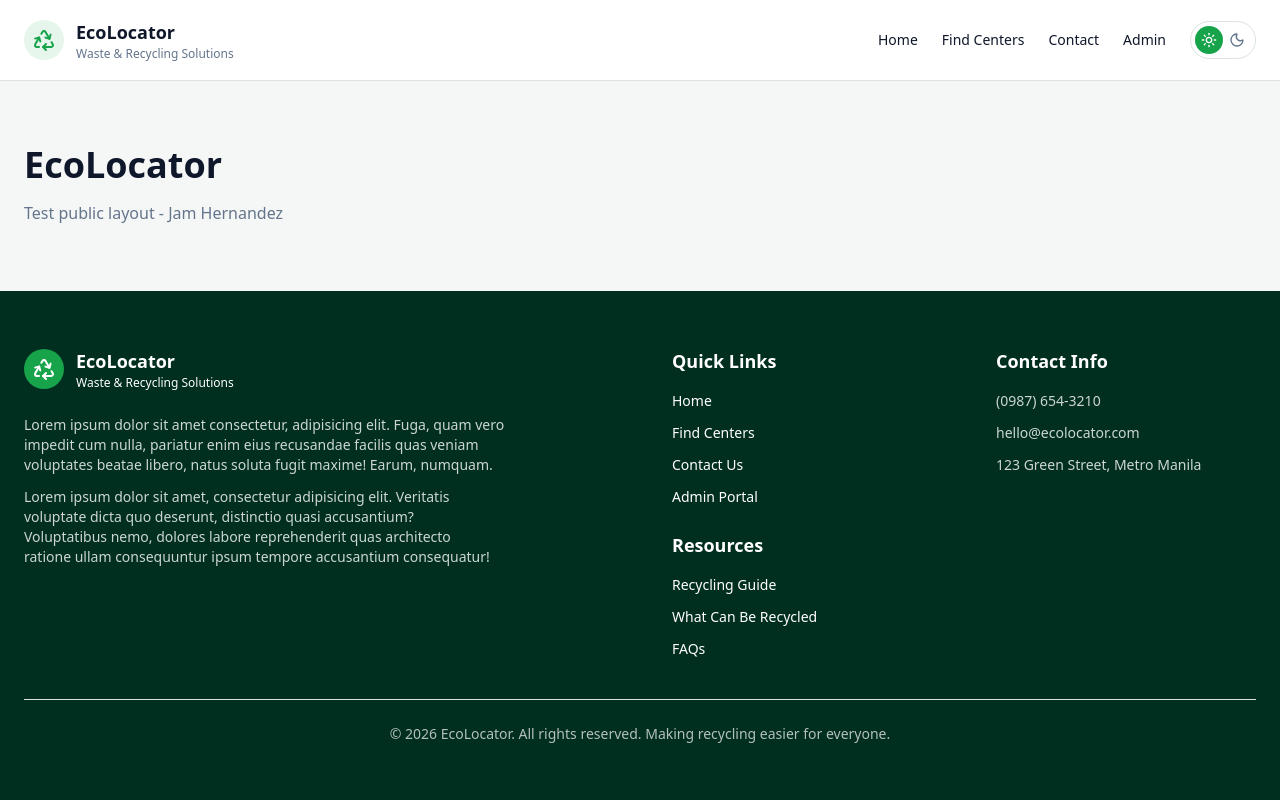
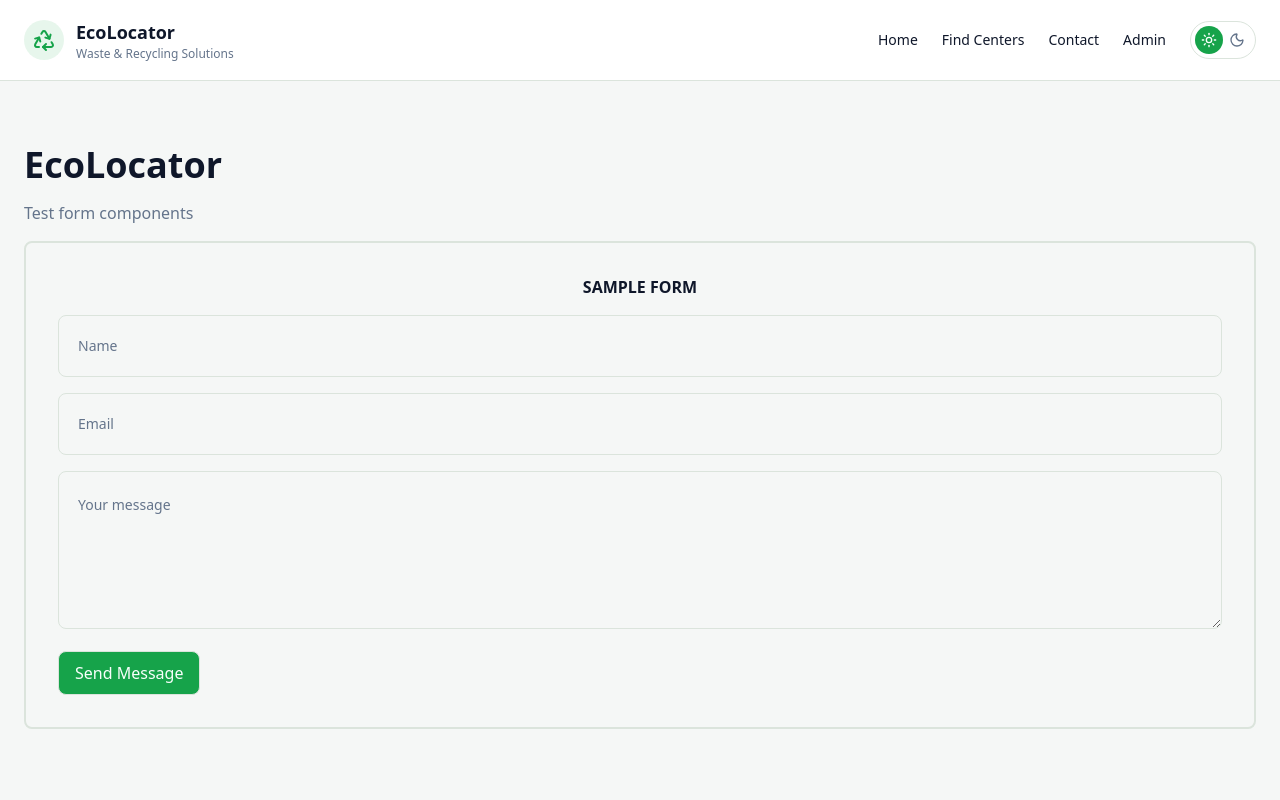
Before and after one commit to jamloresto/cmsc-207-ecolocator, a Next.js app in the folder apps/web/: page / in a window 1280 px wide. Shown: the top 800 px of the page. Built offline with nearby package versions, Linux system fonts and the light colour scheme.

Commit message:
feat(ui): add reusable button, input, and textarea components

```diff
--- a/apps/web/src/app/page.tsx
+++ b/apps/web/src/app/page.tsx
@@ -1,4 +1,7 @@
 import { PublicLayout } from '@/components/layout/public-layout';
+import { Button } from '@/components/ui/button';
+import { Input } from '@/components/ui/input';
+import { Textarea } from '@/components/ui/textarea';
 
 export default function HomePage() {
   return (
@@ -6,8 +9,15 @@ export default function HomePage() {
       <section className="mx-auto max-w-7xl px-6 py-16">
         <h1 className="text-4xl font-bold">EcoLocator</h1>
         <p className="text-muted-foreground mt-4">
-          Test public layout - Jam Hernandez
+          Test form components
         </p>
+        <form className="space-y-4 my-4 p-8 border-2 rounded-lg">
+          <h3 className="text-center font-bold">SAMPLE FORM</h3>
+          <Input label="Name" name="name" />
+          <Input type="email" label="Email" name="email" />
+          <Textarea label="Your message" />
+          <Button type="submit">Send Message</Button>
+        </form>
       </section>
     </PublicLayout>
   );
--- /dev/null
+++ b/apps/web/src/components/ui/button.tsx
@@ -0,0 +1,58 @@
+import { ButtonHTMLAttributes, ReactNode } from 'react';
+import { cn } from '@/lib/utils';
+
+type ButtonVariant = 'primary' | 'secondary' | 'outline' | 'ghost' | 'danger';
+type ButtonSize = 'sm' | 'md' | 'lg';
+
+type ButtonProps = ButtonHTMLAttributes<HTMLButtonElement> & {
+  children: ReactNode;
+  variant?: ButtonVariant;
+  size?: ButtonSize;
+  fullWidth?: boolean;
+};
+
+const variantClasses: Record<ButtonVariant, string> = {
+  primary:
+    'bg-primary text-primary-foreground hover:bg-primary-hover border border-primary',
+  secondary:
+    'bg-secondary text-secondary-foreground hover:opacity-90 border border-secondary',
+  outline: 'border border-border bg-transparent text-foreground hover:bg-muted',
+  ghost:
+    'border border-transparent bg-transparent text-foreground hover:bg-muted',
+  danger:
+    'border border-destructive bg-destructive text-white hover:opacity-90',
+};
+
+const sizeClasses: Record<ButtonSize, string> = {
+  sm: 'h-9 px-3 text-sm',
+  md: 'h-11 px-4 text-sm',
+  lg: 'h-12 px-5 text-base',
+};
+
+export function Button({
+  children,
+  className,
+  variant = 'primary',
+  size = 'md',
+  fullWidth = false,
+  type = 'button',
+  disabled,
+  ...props
+}: ButtonProps) {
+  return (
+    <button
+      type={type}
+      disabled={disabled}
+      className={cn(
+        'focus:ring-ring inline-flex items-center justify-center rounded-lg font-medium transition focus:ring-2 focus:ring-offset-2 focus:outline-none disabled:cursor-not-allowed disabled:opacity-60',
+        variantClasses[variant],
+        sizeClasses[size],
+        fullWidth && 'w-full',
+        className,
+      )}
+      {...props}
+    >
+      {children}
+    </button>
+  );
+}
--- /dev/null
+++ b/apps/web/src/components/ui/input.tsx
@@ -0,0 +1,58 @@
+import { forwardRef, InputHTMLAttributes } from 'react';
+import { cn } from '@/lib/utils';
+
+type InputProps = InputHTMLAttributes<HTMLInputElement> & {
+  label?: string;
+};
+
+export const Input = forwardRef<HTMLInputElement, InputProps>(
+  ({ className, type = 'text', label, id, placeholder, ...props }, ref) => {
+    const inputId = id ?? label?.toLowerCase().replace(/\s+/g, '-');
+
+    if (!label) {
+      return (
+        <input
+          ref={ref}
+          id={inputId}
+          type={type}
+          className={cn(
+            'border-input bg-background text-foreground placeholder:text-muted-foreground focus:border-ring focus:ring-ring w-full rounded-lg border px-4 py-3 text-sm transition outline-none focus:ring-2',
+            className,
+          )}
+          placeholder={placeholder}
+          {...props}
+        />
+      );
+    }
+
+    return (
+      <div className="relative w-full">
+        <input
+          ref={ref}
+          id={inputId}
+          type={type}
+          placeholder=" "
+          className={cn(
+            'peer border-input bg-background text-foreground focus:border-ring focus:ring-ring w-full rounded-lg border px-4 pt-6 pb-3 text-sm transition outline-none focus:ring-2',
+            className,
+          )}
+          {...props}
+        />
+
+        <label
+          htmlFor={inputId}
+          className={cn(
+            'bg-background text-muted-foreground absolute top-1/2 left-4 -translate-y-1/2 px-1 text-sm transition-all',
+            'peer-placeholder-shown:top-1/2 peer-placeholder-shown:text-sm',
+            'peer-focus:top-2 peer-focus:translate-y-0 peer-focus:text-xs',
+            'peer-not-placeholder-shown:top-2 peer-not-placeholder-shown:translate-y-0 peer-not-placeholder-shown:text-xs',
+          )}
+        >
+          {label}
+        </label>
+      </div>
+    );
+  },
+);
+
+Input.displayName = 'Input';
--- /dev/null
+++ b/apps/web/src/components/ui/textarea.tsx
@@ -0,0 +1,52 @@
+import { forwardRef, TextareaHTMLAttributes } from 'react';
+import { cn } from '@/lib/utils';
+
+type TextareaProps = TextareaHTMLAttributes<HTMLTextAreaElement> & {
+  label?: string;
+};
+
+export const Textarea = forwardRef<HTMLTextAreaElement, TextareaProps>(
+  ({ className, label, id, rows = 5, ...props }, ref) => {
+    const textareaId = id ?? label?.toLowerCase().replace(/\s+/g, '-');
+
+    if (!label) {
+      return (
+        <textarea
+          ref={ref}
+          id={textareaId}
+          rows={rows}
+          className={cn(
+            'border-input bg-background text-foreground placeholder:text-muted-foreground focus:border-ring focus:ring-ring w-full rounded-lg border px-4 py-3 text-sm transition outline-none focus:ring-2',
+            className,
+          )}
+          {...props}
+        />
+      );
+    }
+
+    return (
+      <div className="relative w-full">
+        <textarea
+          ref={ref}
+          id={textareaId}
+          rows={rows}
+          placeholder=" "
+          className={cn(
+            'peer border-input bg-background text-foreground focus:border-ring focus:ring-ring w-full rounded-lg border px-4 pt-6 pb-3 text-sm transition outline-none focus:ring-2',
+            className,
+          )}
+          {...props}
+        />
+
+        <label
+          htmlFor={textareaId}
+          className="bg-background text-muted-foreground absolute top-6 left-4 px-1 text-sm transition-all peer-not-placeholder-shown:top-2 peer-not-placeholder-shown:text-xs peer-focus:top-2 peer-focus:text-xs"
+        >
+          {label}
+        </label>
+      </div>
+    );
+  },
+);
+
+Textarea.displayName = 'Textarea';
```
